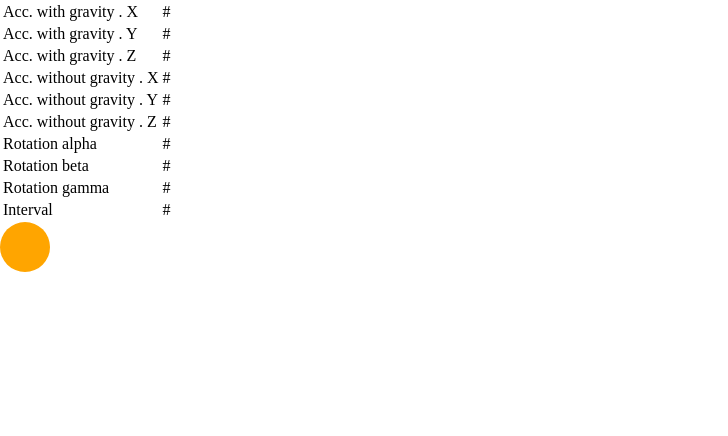
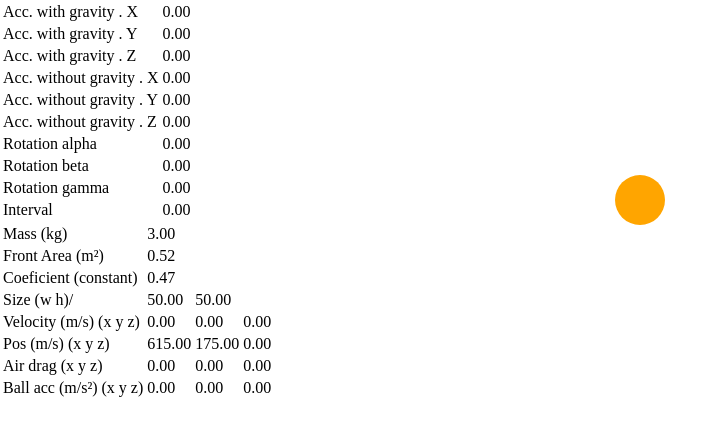
Before and after one commit to rcheruti/PocketBook_Responsive_HTML, a plain HTML site: page Accelerometer/index.html in a window 1280 px wide. Shown: the whole page, without its empty margins (0-728 px from the left). Drawn offline with Linux system fonts and the light colour scheme.

Commit message:
Add class Ball Add class World Corrections to index.js, calculus

```diff
--- /dev/null
+++ b/Accelerometer/ball.js
@@ -0,0 +1,80 @@
+
+// Ball class
+
+(function(window, document){
+
+  // constructor
+  function Ball( node ){
+    this.mass = 3.0 ;   // kg, mass of the ball
+    this.coeficient = 0.47 ; // this number is a constant; this is for a Sphere
+    this.el = node ;
+    this.elStyle = window.getComputedStyle( node ) ;
+    this.width = parseFloat(this.elStyle.width) ;   // width px
+    this.height = parseFloat(this.elStyle.height) ; // height px
+
+    var radius = this.width / 2 ;
+    this.area = pixelsToMeters( radius * radius ) * Math.PI ; // area of the ball that is 'hiting' the air (its a shape; 2D)
+
+    this.vX = 0 ;       // velocity of the ball, on X
+    this.vY = 0 ;       // velocity of the ball, on Y
+    this.vZ = 0 ;       // velocity of the ball, on Z
+    this.x = 0 ;        // pixels position, on x
+    this.y = 0 ;        // pixels position, on y
+    this.z = 0 ;        // pixels position, on z
+
+    this.el.style.left = '0px';
+    this.el.style.top = '0px';
+  }
+
+  // set ball position (in px)
+  Ball.prototype.pos = function( x, y, z ){
+    this.x = x ;
+    this.y = y ;
+    this.z = z ;
+    return this;
+  };
+
+  // set ball velocity (in m/s)
+  Ball.prototype.vel = function( x, y, z ){
+    this.vX = x ;
+    this.vY = y ;
+    this.vZ = z ;
+    return this;
+  };
+
+  // apply ball position to document
+  Ball.prototype.applyPos = function(){
+    this.el.style.webkitTransform = 'translate( '+ this.x +'px, '+ this.y +'px )';
+    this.el.style.mozTransform = 'translate( '+ this.x +'px, '+ this.y +'px )';
+    this.el.style.transform = 'translate( '+ this.x +'px, '+ this.y +'px )';
+    return this;
+  };
+
+  // detect if this ball is inside the box. Put the ball inside if needed
+  Ball.prototype.insideBox = function( top, right, bottom, left ){
+    if( this.x < left ){
+      this.x = left ;
+      this.vX *= -0.8 ; // change direction
+    }
+    if( this.y < top ){
+      this.y = top ;
+      this.vY *= -0.8 ; // change direction
+    }
+
+    if( this.x + this.width > right ){
+      this.x = right - this.width ;
+      this.vX *= -0.8 ; // change direction
+    }
+    if( this.y + this.height > bottom ){
+      this.y = bottom - this.height ;
+      this.vY *= -0.8 ; // change direction
+    }
+    return this;
+  };
+
+  // -------------------------------------
+
+  // export class to Global context:
+  window.Ball = Ball ;
+
+})(window, document);
--- a/Accelerometer/index.html
+++ b/Accelerometer/index.html
@@ -1,12 +1,16 @@
 <!DOCTYPE html>
-<hmtl>
+<html>
   <head>
 
     <title>Accelerometer Usage</title>
 
-    <meta name="viewport" content="width=device-width,initial-scale=1,user-scallable=no"/>
-    <link type="text/css" rel="stylesheet" href="index.css" />
-    <script src="index.js"></script>
+    <meta name="Content-Type" contet="text/html; charset=UTF-8"/>
+    <meta charset="UTF-8">
+    <meta name="viewport" content="width=device-width,initial-scale=1,user-scalable=no"/>
+    <link type="text/css" rel="stylesheet" href="index.css?v=1" />
+    <script src="index.js?v=1"></script>
+    <script src="ball.js?v=1"></script>
+    <script src="world.js?v=2"></script>
 
   </head>
   <body>
@@ -71,6 +75,70 @@
         </tbody>
       </table>
 
+      <!--  Info about the ball  -->
+      <table class="ballData">
+        <tbody>
+
+          <!--  Ball general info  -->
+          <tr>
+            <td>Mass (kg)</td>
+            <td class="ballMass">#</td>
+            <td></td>
+            <td></td>
+          </tr>
+          <tr>
+            <td>Front Area (m²)</td>
+            <td class="ballArea">#</td>
+            <td></td>
+            <td></td>
+          </tr>
+          <tr>
+            <td>Coeficient (constant)</td>
+            <td class="ballCoeficient" >#</td>
+            <td></td>
+            <td></td>
+          </tr>
+          <tr>
+            <td>Size (w h)/</td>
+            <td class="ballWidth">#</td>
+            <td class="ballHeight">#</td>
+            <td></td>
+          </tr>
+
+          <!--  Ball velocity info  -->
+          <tr>
+            <td>Velocity (m/s) (x y z)</td>
+            <td class="ballVelX">#</td>
+            <td class="ballVelY">#</td>
+            <td class="ballVelZ">#</td>
+          </tr>
+
+          <!--  Ball positions info  -->
+          <tr>
+            <td>Pos (m/s) (x y z)</td>
+            <td class="ballPosX">#</td>
+            <td class="ballPosY">#</td>
+            <td class="ballPosZ">#</td>
+          </tr>
+
+          <!--  Air drag force  -->
+          <tr>
+            <td>Air drag (x y z)</td>
+            <td class="airDragX">#</td>
+            <td class="airDragY">#</td>
+            <td class="airDragZ">#</td>
+          </tr>
+
+          <!--  Ball acceleration  -->
+          <tr>
+            <td>Ball acc (m/s²) (x y z)</td>
+            <td class="ballAccX">#</td>
+            <td class="ballAccY">#</td>
+            <td class="ballAccZ">#</td>
+          </tr>
+
+        </tbody>
+      </table>
     </div>
 
 
@@ -78,4 +146,4 @@
     <div class="ball"></div>
 
   </body>
-</hmtl>
+</html>
--- a/Accelerometer/index.js
+++ b/Accelerometer/index.js
@@ -7,6 +7,9 @@ var raf =   requestAnimationFrame
         ||  function(callback){ setTimeout(callback, 16); };
 function $(str){ return document.querySelector(str); }
 function $A(str){ return document.querySelectorAll(str); }
+function metersToPixels( meters ){ return meters * 100 * 96 / 2.54 ; } // para 1px CSS, 96dpi
+function pixelsToMeters( pixels ){ return pixels / (96 / 2.54) / 100 ; } // para 1px CSS, 96dpi
+function accFromForceMass( force, mass ){ return (force / mass) || 0 ; } // return the acceleration created by the force
 
 // --------------------------------
 
@@ -20,58 +23,15 @@ function initMotion(){
   $('.motionNotSupported').style.display = 'none';
   $('.motionSupported').style.display = 'block';
 
-  var body = $('body');
-  var bodyStyle = getComputedStyle( body );
+  // ---  Calculus of the World
 
-  var widthMeters = 0 ;
-  var heightMeters = 0 ;
-    // to find screen size, in meters:
-  function screenSize(){
-    widthMeters = 96 * parseFloat(bodyStyle.width) / 2.54 * 100 ;
-    heightMeters = 96 * parseFloat(bodyStyle.height) / 2.54 * 100 ;
-  }
-  screenSize();
+  var world = new World( $('body') );
+  var ball = new Ball( $('.ball') );
 
-  function metersToPixels( meters ){
-    return meters / 100 * 96 / 2.54 ;
-  }
+  // put the ball on the center of the screen :
+  ball.pos( ( world.width / 2 - ball.width / 2 ), ( world.height / 4 - ball.height / 2 ), 0 ).applyPos();
 
-    // some values for the fisics :
-  //var GA = 9.81 ; // gravity acceleration
-  var ball = {
-    mass : 3.0 ,  // kg, mass of the ball
-    vX : 0 ,  // velocity of the ball, on X
-    vY : 0 ,  // velocity of the ball, on Y
-    vZ : 0 ,  // velocity of the ball, on Z
-    area : 2.5 * 2 * Math.PI ,  // area of the ball that is 'hiting' the air (its a shape; 2D)
-    coeficient : 0.47 , // this number is a constant; this is for a Sphere
-    x : 0 ,
-    y : 0 ,
-    z : 0 ,
-    el : $('.ball') ,
-    elStyle : getComputedStyle( $('.ball') )
-  };
-
-    // put the on the center of the scree :
-  ball.elStyle.left =  ( parseFloat(bodyStyle.width) / 2 - parseFloat(ball.elStyle.width) / 2 )  +'px';
-  ball.elStyle.top =  ( parseFloat(bodyStyle.height) / 2 - parseFloat(ball.elStyle.height) / 2 )  +'px';
-
-    // return the force of the drag of the air:
-  function dragForce( density, velocity, area, coeficient ){
-    return 0.5 * density * area * coeficient     *velocity *velocity ; // v^2
-  }
-    // return the acceleration created by the force:
-  function accFromForceMass( force, mass ){
-    return force / mass ;
-  }
-
-    // transform the ball position:
-  function transBall( x, y, z ){
-    ball.elStyle.transform = 'transition(  )';
-  }
-
-  var airDensity = 1.2922 ; // density of the air, kg * m^-3
-    // the that we will store :
+  // the Motion Event we will store :
   var acc = {
     xGravity : 0 , // acceleration including gravity
     yGravity : 0 , // acceleration including gravity
@@ -102,24 +62,50 @@ function initMotion(){
 
     $('.accNumbers .accInterval').textContent = acc.interval.toFixed(2);
 
+    // ---
+
+    $('.ballData .ballMass').textContent = ball.mass.toFixed(2) ;
+    $('.ballData .ballArea').textContent = ball.area.toFixed(2) ;
+    $('.ballData .ballCoeficient').textContent = ball.coeficient.toFixed(2) ;
+    $('.ballData .ballWidth').textContent = ball.width.toFixed(2) ;
+    $('.ballData .ballHeight').textContent = ball.height.toFixed(2) ;
+
+    $('.ballData .ballVelX').textContent = ball.vX.toFixed(2) ;
+    $('.ballData .ballVelY').textContent = ball.vY.toFixed(2) ;
+    $('.ballData .ballVelZ').textContent = ball.vZ.toFixed(2) ;
+
+    $('.ballData .ballPosX').textContent = ball.x.toFixed(2) ;
+    $('.ballData .ballPosY').textContent = ball.y.toFixed(2) ;
+    $('.ballData .ballPosZ').textContent = ball.z.toFixed(2) ;
+
     // -----  calculus :
     // force on each direction:
-    var dragX = dragForce( airDensity, ball.vX, ball.area, ball.coeficient );
-    var dragY = dragForce( airDensity, ball.vY, ball.area, ball.coeficient );
-    var dragZ = dragForce( airDensity, ball.vZ, ball.area, ball.coeficient );
+    var dragX = world.airDragForce( ball.area, ball.coeficient, ball.vX ) || 0 ;
+    var dragY = world.airDragForce( ball.area, ball.coeficient, ball.vY ) || 0 ;
+    var dragZ = world.airDragForce( ball.area, ball.coeficient, ball.vZ ) || 0 ;
 
     // acceleration opposite to each direction:
-    var accelX = accFromForceMass( gradX, ball.mass ) * ( ball.vX / Math.abs( ball.vX ) ) ;
-    var accelY = accFromForceMass( gradY, ball.mass ) * ( ball.vY / Math.abs( ball.vY ) ) ;
-    var accelZ = accFromForceMass( gradZ, ball.mass ) * ( ball.vZ / Math.abs( ball.vZ ) ) ;
+    var accelX = accFromForceMass( dragX, ball.mass ) || 0 ;
+    var accelY = accFromForceMass( dragY, ball.mass ) || 0 ;
+    var accelZ = accFromForceMass( dragZ, ball.mass ) || 0 ;
 
-    ball.vX += accelX / acc.interval / 1000 ;
-    ball.vY += accelY / acc.interval / 1000 ;
-    ball.vZ += accelZ / acc.interval / 1000 ;
+    ball.vX += (accelX + world.xGravity) * ( world.motionInterval / 1000 ) || 0 ;
+    ball.vY += (accelY + world.yGravity) * ( world.motionInterval / 1000 ) || 0 ;
+    ball.vZ += (accelZ + world.zGravity) * ( world.motionInterval / 1000 ) || 0 ;
 
-    ball.x += metersToPixels( ball.vX ) ;
-    ball.y += metersToPixels( ball.vY ) ;
-    ball.z += metersToPixels( ball.vZ ) ;
+    ball.x += metersToPixels( ball.vX * ( world.motionInterval / 1000 ) ) || 0 ;
+    ball.y += metersToPixels( ball.vY * ( world.motionInterval / 1000 ) ) || 0 ;
+    ball.z += metersToPixels( ball.vZ * ( world.motionInterval / 1000 ) ) || 0 ;
+
+    ball.insideBox( 0, world.width, world.height, 0 ).applyPos();
+
+    $('.ballData .airDragX').textContent = accelX.toFixed(2) ;
+    $('.ballData .airDragY').textContent = accelY.toFixed(2) ;
+    $('.ballData .airDragZ').textContent = accelZ.toFixed(2) ;
+
+    $('.ballData .ballAccX').textContent = (accelX + world.xGravity).toFixed(2) ;
+    $('.ballData .ballAccY').textContent = (accelY + world.yGravity).toFixed(2) ;
+    $('.ballData .ballAccZ').textContent = (accelZ + world.zGravity).toFixed(2) ;
 
     // repaint
     raf( repaint );
@@ -128,7 +114,6 @@ function initMotion(){
 
   // this will get the motion events :
   window.ondevicemotion = function(ev){
-    //console.debug( ev );
 
     acc = {
       xGravity : parseFloat( ev.accelerationIncludingGravity.x || 0 ) , // acceleration including gravity
@@ -143,7 +128,10 @@ function initMotion(){
       interval : parseFloat( ev.interval || 0 )   // interval (in ms) at which data is obtained from device
     };
 
-
+    world.xGravity = acc.xGravity *-1 ; // device X axis is inverted
+    world.yGravity = acc.yGravity ;
+    world.zGravity = acc.zGravity ; // positive is to back side, negative is to screen side
+    world.motionInterval = acc.interval ;
   };
 
 }
@@ -151,7 +139,5 @@ function initMotion(){
 // ===================================================================
 
 document.addEventListener('DOMContentLoaded', function(){
-
   initMotion();
-
 });
--- /dev/null
+++ b/Accelerometer/world.js
@@ -0,0 +1,30 @@
+
+// World class
+
+(function(window, document){
+
+  function World( node ){
+    this.el = node ;
+    this.elStyle = window.getComputedStyle( node ) ;
+    this.width = parseFloat(this.elStyle.width) ;   // width px
+    this.height = parseFloat(this.elStyle.height) ; // height px
+
+    this.airDensity = 1.2922 ; // density of the air, kg * m^-3
+    this.xGravity = 0 ; // acceleration by gravity, m/s^2
+    this.yGravity = 0 ;
+    this.zGravity = 0 ;
+    this.motionInterval = 0 ; // Motion Events interval
+  }
+
+  // calculate the air drag force for this world
+  World.prototype.airDragForce = function( area, coeficient, velocity ){
+    //                                                    v^2                 ( v / abs(v) ) to opposite direction
+    return -0.5 * this.airDensity * area * coeficient   *velocity *velocity   *velocity/Math.abs(velocity) ;
+  };
+
+  // -------------------------------------
+
+  // export class to Global context:
+  window.World = World ;
+
+})(window, document);
```
Lines whose indentation alone changed are shown as unchanged.
